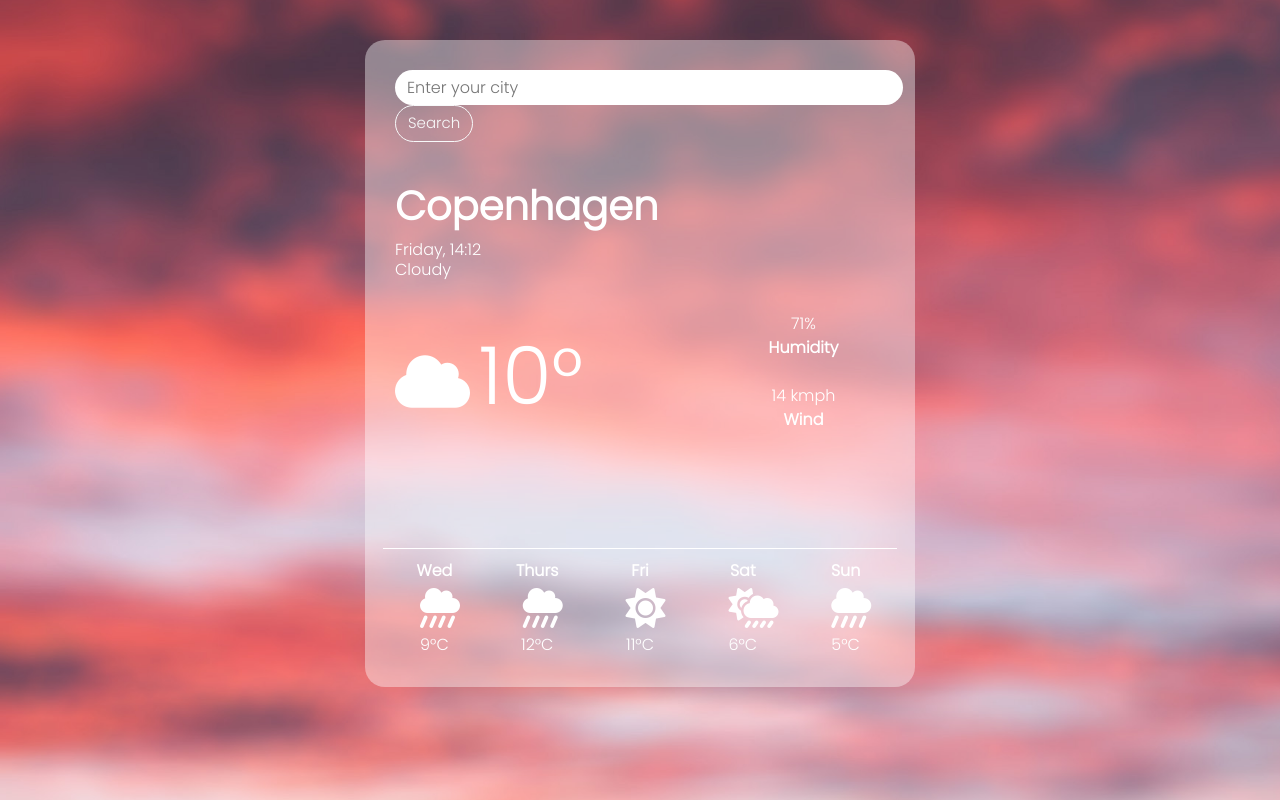
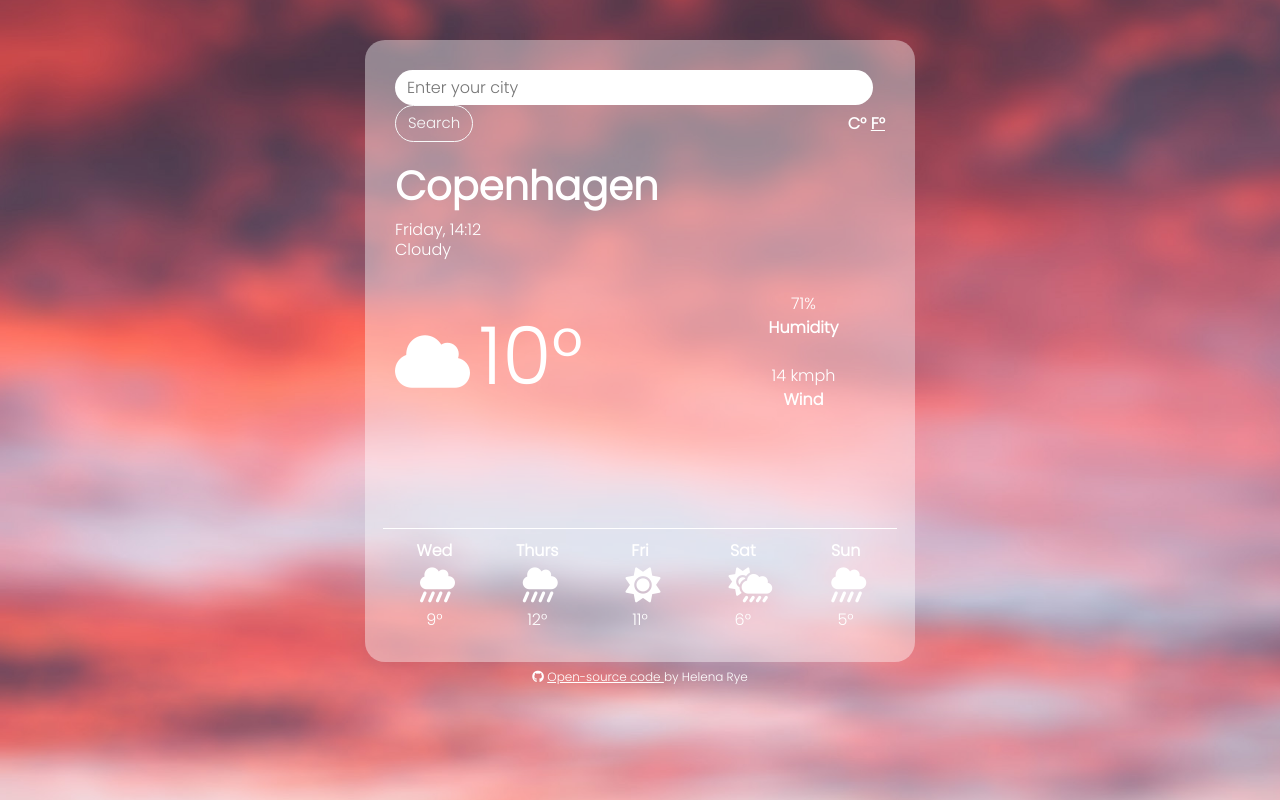
Before and after one commit to HelenaRye/helenas_weatherapp, a website built with Parcel: page index.html in a window 1280 px wide. Built offline with nearby package versions, Linux system fonts and the light colour scheme.

Commit message:
added open-source link

```diff
--- a/index.html
+++ b/index.html
@@ -17,12 +17,13 @@
   </head>
 
   <body>
-
+	<div class="wrapper">
 		<div class="container">
       <form action="city">
         <input type="text" id="searchbox" placeholder="Enter your city" />
         <input type="submit" class="btn btn-outline-light" value="Search">
       </form>
+	<div class="units"><strong>C° <a id="fahrenheit-symbol" href="#">F°</a> </strong></div>
       <div class="result-container">
         <div class="row">
           <div class="col-6">
@@ -88,23 +89,39 @@
 						</div>
 			<div class="row align-items-end">
 							<div class="col">
-								9°C
+								9°
 							</div>
 							<div class="col">
-								12°C
+								12°
 							</div>
 							<div class="col">
-								11°C
+								11°
 							</div>
 							<div class="col">
-								6°C
+								6°
 							</div>
 							<div class="col">
-								5°C
+								5°
 							</div>
 						</div>
 		</div>
+		</div>
+
+		<h6>
+			<i class="fab fa-github"></i>
+			<a
+			href="https://github.com/HelenaRye/helenas_weatherapp"
+			id="github-link"
+			target="_blank"
+			>
+			Open-source code
+		</a>
+		by Helena Rye
+	</h6>
+</div>
+		  <script src="src/index.js"></script>
 	<script src="src/index.js">
 	</script>
 	</body>
+
 </html>
--- a/src/styles.css
+++ b/src/styles.css
@@ -9,6 +9,12 @@ html {
   background-position: center;
   height: 100%;
   font-family: "Poppins", sans-serif;
+}
+
+.wrapper {
+max-width: 700px;
+margin: 0px auto;
+
 }
 
 .container {
@@ -28,7 +34,7 @@ html {
 
 #searchbox {
   border-radius: 30px;
-  padding: 6px 180px 5px 12px;
+  padding: 6px 150px 5px 12px;
   border: none;
 }
 
@@ -44,7 +50,18 @@ html {
 }
 
 .result-container {
-  margin-top: 40px;
+  margin-top: 20px;
+}
+
+a {
+  color: white;
+}
+
+.units {
+  display: inline;
+  float: right;
+  margin-top: -6%;
+
 }
 
 .wind-humidity {
@@ -85,7 +102,7 @@ h2 {
 }
 
 .align-items-center > div > i {
-  font-size: 40px;
+  font-size: 35px;
   padding: 5px 0 5px 25px;
   text-align: center;
 }
@@ -97,3 +114,16 @@ h2 {
 ul {
   padding: 130px 0px 0px 70px;
 }
+
+h6 {
+  display: block;
+  text-align: center;
+font-size: 12px;
+color: white;
+padding-top: 670px;
+}
+
+
+.fa-github {
+font-size: 12px;
+}
```
